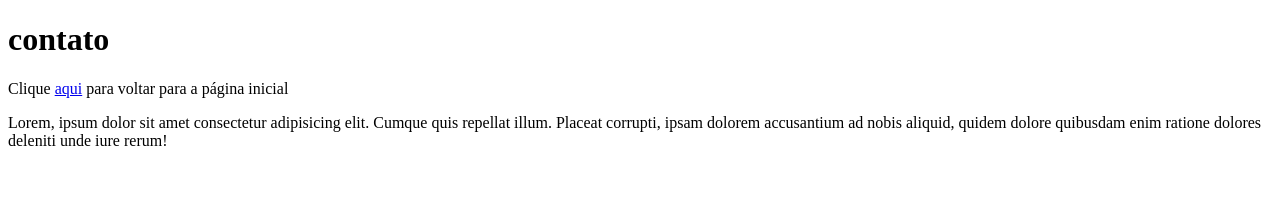
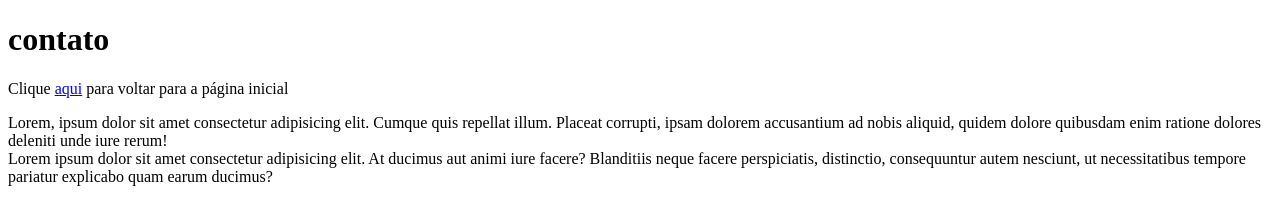
Before and after one commit to LorraineFrontelli/git-branches, a plain HTML site: page contato.html in a window 1280 px wide. Drawn offline with Linux system fonts and the light colour scheme.

Commit message:
Adicionando um paragrafo

```diff
--- a/contato.html
+++ b/contato.html
@@ -13,5 +13,6 @@
     <section>
         Lorem, ipsum dolor sit amet consectetur adipisicing elit. Cumque quis repellat illum. Placeat corrupti, ipsam dolorem accusantium ad nobis aliquid, quidem dolore quibusdam enim ratione dolores deleniti unde iure rerum!
     </section>
+    Lorem ipsum dolor sit amet consectetur adipisicing elit. At ducimus aut animi iure facere? Blanditiis neque facere perspiciatis, distinctio, consequuntur autem nesciunt, ut necessitatibus tempore pariatur explicabo quam earum ducimus?
 </body>
 </html>
```
